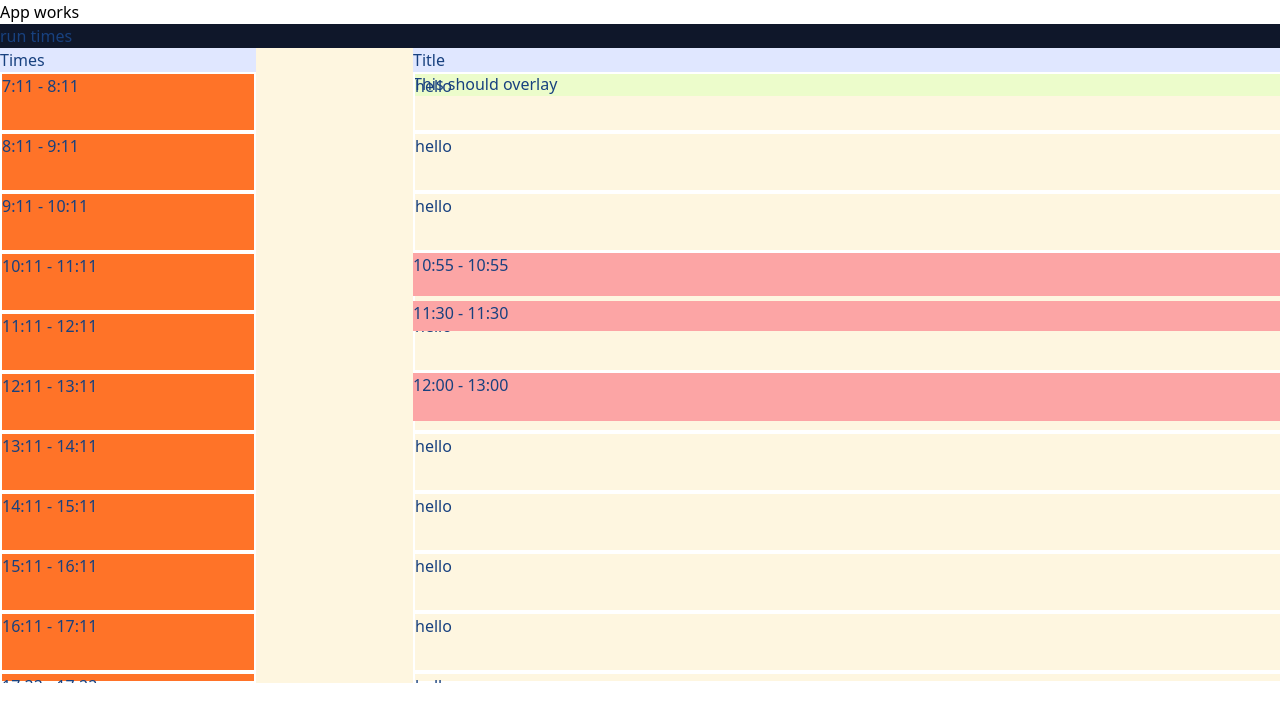
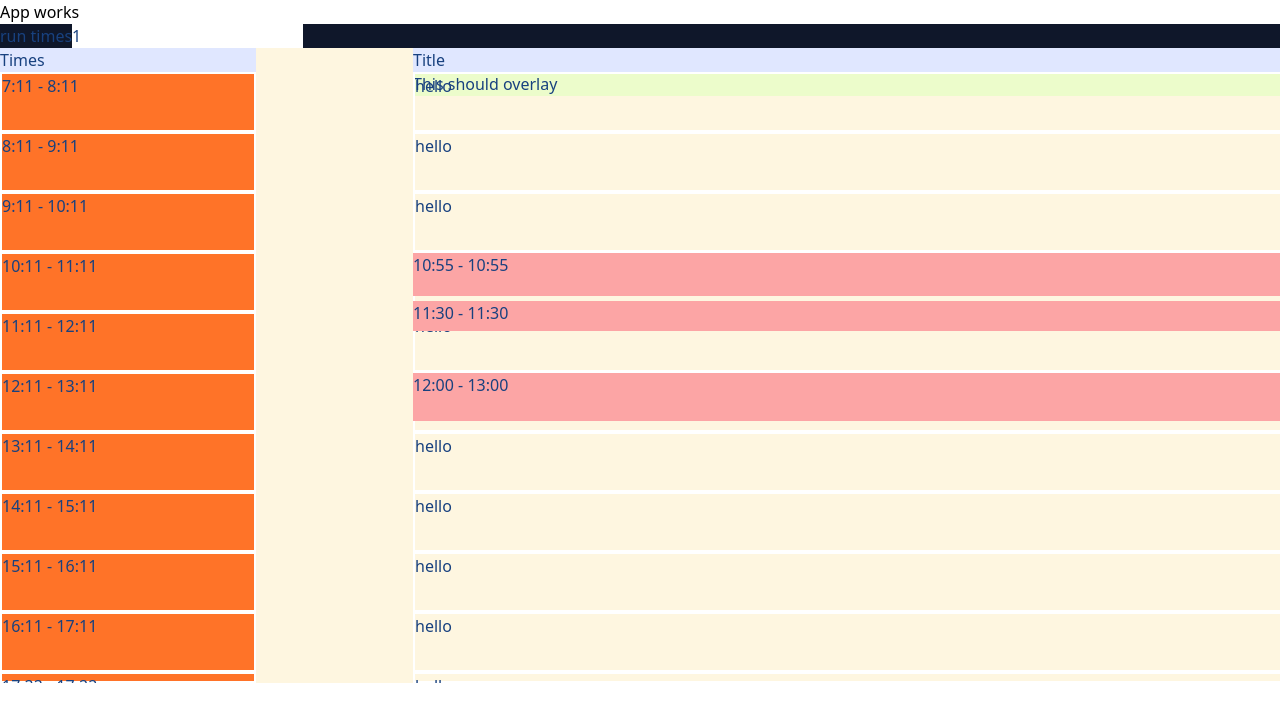
Before and after one commit to lucien-van-duijnhoven/lucks, a React (Vite) app: page / in a window 1280 px wide. Shown: the top 722 px of the page. Built offline with nearby package versions, Linux system fonts and the light colour scheme.

Commit message:
Init context for thme and data

```diff
--- /dev/null
+++ b/src/MetaDataProvider.tsx
@@ -0,0 +1,15 @@
+import { createContext, ReactNode, useContext, useState } from "react";
+
+export const MetaDataContext = createContext<{sizeMultiplier: number, setSizeMultiplier:any}>({sizeMultiplier: 1, setSizeMultiplier: ()=>[] });
+
+
+export const useMetaDataContext = () => useContext(MetaDataContext);
+
+export function MetaDataProvider({children}:{children: ReactNode}) {
+  const [sizeMultiplier, setSizeMultiplier] = useState<number>(1);
+  return (
+    <MetaDataContext.Provider value={{sizeMultiplier, setSizeMultiplier}}>
+        {children}
+        </MetaDataContext.Provider>
+  )
+}
--- a/src/New.tsx
+++ b/src/New.tsx
@@ -1,9 +1,10 @@
-import React, { FC, ReactDOM } from "react";
+import React, { createContext, FC, ReactDOM, useContext } from "react";
 import { dummyEvents } from "./foo";
 import { Block, Event, HourMinute, Time, TimeBlock } from "./type";
 import Room from "./Room";
 import SidBar from "./SideBar";
-
+import { ThemeProvider } from "./ThemeProvider";
+import { MetaDataProvider, useMetaDataContext } from "./MetaDataProvider";
 // interface HourMinute {
 //   h: number;
 //   m: number;
@@ -43,9 +44,14 @@ export const New: FC = () => {
 
   function handleOverlayBlockClick(event: Event) {}
 
+  const {sizeMultiplier, setSizeMultiplier} = useMetaDataContext()
+
   return (
+    <ThemeProvider>
+    <MetaDataProvider>
     <main className="bg-slate-900 w-full text-[#18417f] h-fit">
       <button onClick={handleTimesTest}>run times</button>
+      <input type="number" name="" id="" value={sizeMultiplier} onChange={(e) => setSizeMultiplier(new Number(e.target.value))} />
       <div className="snap-x flex overflow-scroll snap-mandatory">
         <div className="sticky left-0 w-1/5 min-w-fit bg-indigo-100 shrink-0">
           <h1>Times</h1>
@@ -102,6 +108,8 @@ export const New: FC = () => {
         </>
       </div>
     </main>
+    </MetaDataProvider>
+    </ThemeProvider>
   );
 };
 
--- a/src/Room.tsx
+++ b/src/Room.tsx
@@ -9,6 +9,7 @@ import {
 } from "./helper";
 import { Event, HourMinute, Block, TimeBlock, Time } from "./type";
 import { dummyEvents } from "./foo";
+import { useMetaDataContext } from "./MetaDataProvider";
 
 function createEventOverlay(dayRange: Time, events: Event[]): Block<Event>[] {
   const activeBlocks: Block<Event>[] = events.map((event) => {
@@ -37,13 +38,13 @@ function createDayBackdropBlocks(dayRange: Time): Block<null>[] {
 }
 
 function Room({ events, range }: { events: Event[]; range: Time }) {
-  const pxPerMinute = 1;
+  const {sizeMultiplier} = useMetaDataContext()
   return (
     <div className="w-full relative bg-lime-100">
       <div className="z-0 w-full absolute" style={{ position: "absolute" }}>
         {createDayBackdropBlocks(range).map((block) => (
           <div
-            style={{ height: block.size * pxPerMinute }}
+            style={{ height: block.size * sizeMultiplier }}
             className="w-full border-2 border-white"
           >
             hello
@@ -56,11 +57,11 @@ function Room({ events, range }: { events: Event[]; range: Time }) {
           //   onClick={() => handleOverlayBlockClick(block.data)}
           className={`absolute w-full bg-red-300`}
           style={{
-            top: `${block.offset}px`,
+            top: `${block.offset && block.offset * sizeMultiplier}px`,
             height: getDifferenceInTime(
               block.data.time.start,
               block.data.time.end
-            ),
+            ) * sizeMultiplier,
           }}
         >
           <span>
--- a/src/SideBar.tsx
+++ b/src/SideBar.tsx
@@ -5,14 +5,15 @@ import {
   minutesToHoursMinutes,
   stringDubbleZero,
 } from "./helper";
+import { useMetaDataContext } from "./MetaDataProvider";
 
 function SidBar({ range }: { range: Time }) {
-  const pxPerMinute = 1;
+  const {sizeMultiplier} = useMetaDataContext()
   return (
     <>
       {createSideBarTimes(range)?.map((timeBlock) => (
         <div
-          style={{ height: timeBlock.size * pxPerMinute }}
+          style={{ height: timeBlock.size * sizeMultiplier }}
           className="shrink-0 bg-[#ff7328] border-2 border-solid border-white"
         >
           <span>
--- /dev/null
+++ b/src/ThemeProvider.tsx
@@ -0,0 +1,18 @@
+import { createContext, ReactNode, useContext, useState } from "react";
+
+export const ThemeContext = createContext({theme: 'dark', toggleTheme: ()=>{}});
+
+
+export const useThemeContext = () => useContext(ThemeContext);
+
+export function ThemeProvider({children}:{children: ReactNode}) {
+  const [theme, setTheme] = useState('light');
+  const toggleTheme = () => {
+    setTheme((state)=>theme === 'dark'? 'light': 'dark');
+  }
+  return (
+    <ThemeContext.Provider value={{theme, toggleTheme}}>
+      {children}
+        </ThemeContext.Provider>
+  )
+}
```
